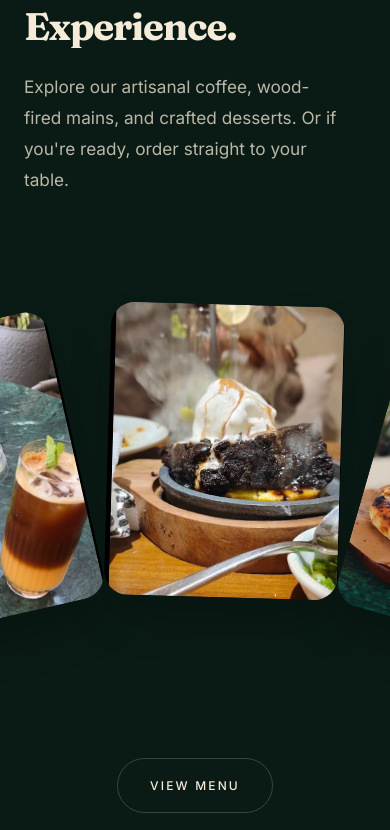
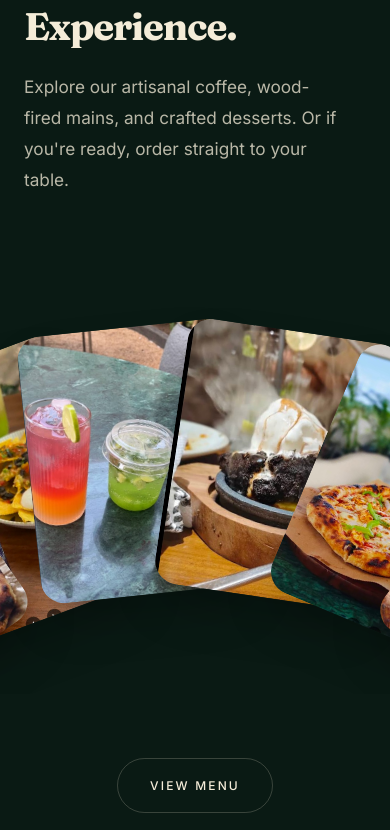
Before and after one commit to KenilPatel-30/DemoWebsite, a Next.js app: page / in a window 390 px wide. Shown: the part 2334-3164 px from the top of the page. Built offline with nearby package versions, Linux system fonts and the light colour scheme.

Commit message:
Fix Arc Carousel responsive layout and centering

```diff
--- a/components/sections/MenuStory.tsx
+++ b/components/sections/MenuStory.tsx
@@ -41,13 +41,20 @@ export default function MenuStory() {
       </div>
 
       {/* Circular Arc Marquee */}
-      <div className="relative w-full h-[450px] md:h-[600px] overflow-hidden flex justify-center mt-6">
+      <div
+        className="relative w-full h-[450px] md:h-[600px] overflow-hidden mt-6"
+        style={{ '--radius': 'clamp(700px, 120vw, 1100px)' } as React.CSSProperties}
+      >
         <motion.div
-          className="absolute top-[60px] flex justify-center"
-          style={{ width: "100%", height: "2400px" }}
+          className="absolute left-1/2 top-[80px]"
+          style={{
+            width: "calc(var(--radius) * 2)",
+            height: "calc(var(--radius) * 2)",
+            x: "-50%" // Framer Motion proper translation
+          }}
           animate={{ rotate: -360 }}
           transition={{
-            duration: 90, // Slow, premium rotation
+            duration: 120, // Slightly slower for premium feel
             ease: "linear",
             repeat: Infinity,
           }}
@@ -58,10 +65,9 @@ export default function MenuStory() {
             return (
               <div
                 key={i}
-                className="absolute top-0 left-1/2 w-[60vw] md:w-[25vw] max-w-[320px] aspect-[4/5] rounded-[24px] overflow-hidden shadow-2xl"
+                className="absolute top-0 left-1/2 w-[55vw] md:w-[25vw] max-w-[300px] aspect-[4/5] rounded-[24px] overflow-hidden shadow-2xl"
                 style={{
-                  transformOrigin: "50% 1200px",
-                  // We MUST include translateX(-50%) here because the style tag overrides Tailwind's -translate-x-1/2 class
+                  transformOrigin: "50% var(--radius)",
                   transform: `translateX(-50%) rotate(${angle}deg)`,
                 }}
               >
@@ -70,7 +76,7 @@ export default function MenuStory() {
                   alt="Menu Item"
                   fill
                   className="object-cover"
-                  sizes="(max-width: 768px) 60vw, 25vw"
+                  sizes="(max-width: 768px) 55vw, 25vw"
                 />
               </div>
             );
```
